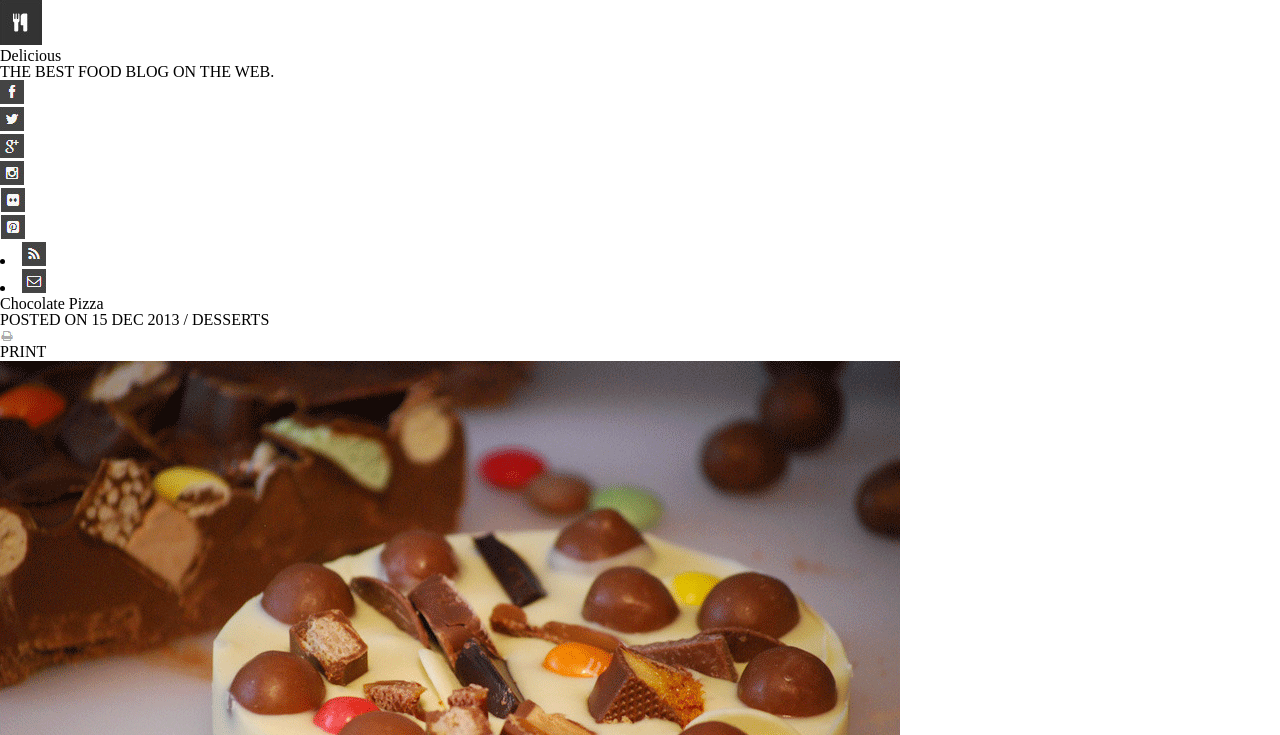
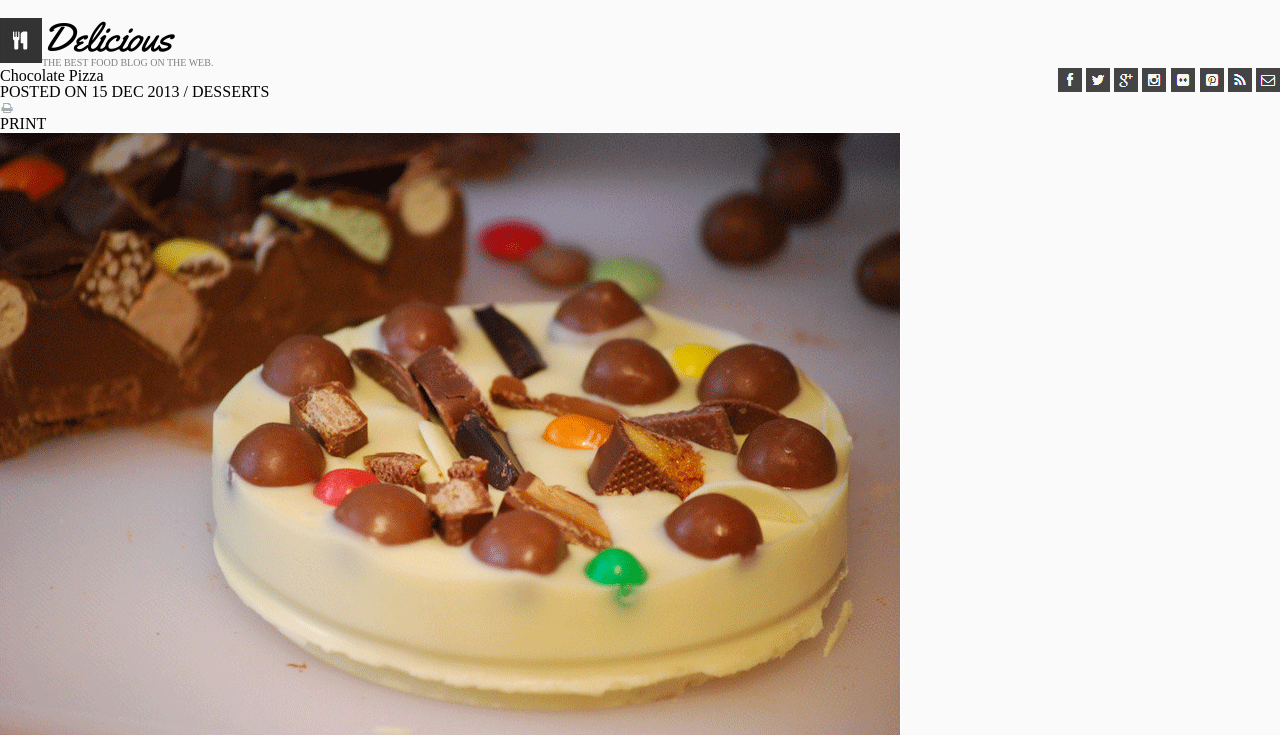
Before and after one commit to mdomeck/chocolate-pizza, a plain HTML site: page index.html in a window 1280 px wide. Shown: the top 735 px of the page. Drawn offline with Linux system fonts and the light colour scheme.

Commit message:
Allistair helped sort css

```diff
--- a/index.html
+++ b/index.html
@@ -7,24 +7,33 @@
   <title>Document</title>
   <link rel="stylesheet" href="reset.css">
   <link rel="stylesheet" href="style.css">
+  <link href="https://fonts.googleapis.com/css2?family=Yellowtail&display=swap" rel="stylesheet">
+  <link href="https://fonts.googleapis.com/css2?family=Yellowtail&display=swap" rel="stylesheet">
 </head>
 
 <body>
   <header>
-    <img src="images/logo.png" alt="logo">
-    <h2>Delicious</h2>
-    <p>THE BEST FOOD BLOG ON THE WEB.</p>
-    <ul id="first-links">
-      <li><img src="images/fb-icon.png" alt="facebook"></li>
-      <li><img src="images/twit-icon.png" alt="twitter"></li>
-      <li><img src="images/gp-icon.png" alt="Google"></li>
-      <li><img src="images/insta-icon.png" alt="Instagram"></li>
-      <li><img src="images/flic-icon.png" alt="Flicker"></li>
-      <li><img src="images/pint-icon.png" alt="Pintrest"></li>
-    </ul id='second-links'>
-    <li><img src="images/rss-icon.png" alt="Unknown"></li>
-    <li><img src="images/mail-icon.png" alt="You Got Mail!"></li>
-    </ul>
+    <section>
+
+      <img class= "fork" src="images/logo.png" alt="logo">
+
+        <div>
+          <p class="delicious">Delicious</p>
+          <p class="tagline">THE BEST FOOD BLOG ON THE WEB.</p>
+        </div>
+        <nav>
+
+          <img src="images/fb-icon.png" alt="facebook">
+          <img src="images/twit-icon.png" alt="twitter">
+          <img src="images/gp-icon.png" alt="Google">
+          <img src="images/insta-icon.png" alt="Instagram">
+          <img src="images/flic-icon.png" alt="Flicker">
+          <img src="images/pint-icon.png" alt="Pintrest">
+          <img src="images/rss-icon.png" alt="Unknown">
+          <img src="images/mail-icon.png" alt="You Got Mail!">
+
+        </nav>
+      </section>
   </header>
   <main>
     <h2>Chocolate Pizza</h2>
@@ -60,7 +69,7 @@
       <h3>Vanessa Stevenson</h3>
       <p>Food enthusiast, photography fan.Add a pinch of raw foodism and that's pretty much who I am.</p>
       <div>
-        <p>SHARE RECIPE</p>
+        <button>SHARE RECIPE</button>
       </div>
     </section>
   </main>
--- a/style.css
+++ b/style.css
@@ -0,0 +1,31 @@
+body{
+  box-sizing: border-box;
+  background-color: rgb(250, 250, 250);
+  padding-left: 100px;
+  padding-right: 100px;
+  display: inline;
+  max-width: 960px;
+}
+
+.fork{
+  float: left;
+}
+
+.delicious {
+  font-family: 'yellowtail', cursive;
+  font-size: 40px;
+}
+.tagline{
+  font-size:10px;
+  color: gray;
+}
+
+nav {
+  float: right;
+}
+/* header {
+  background-color: saddlebrown;
+  display: inline-block;
+  text-align: center;
+  border: black 15px;
+} */
```
